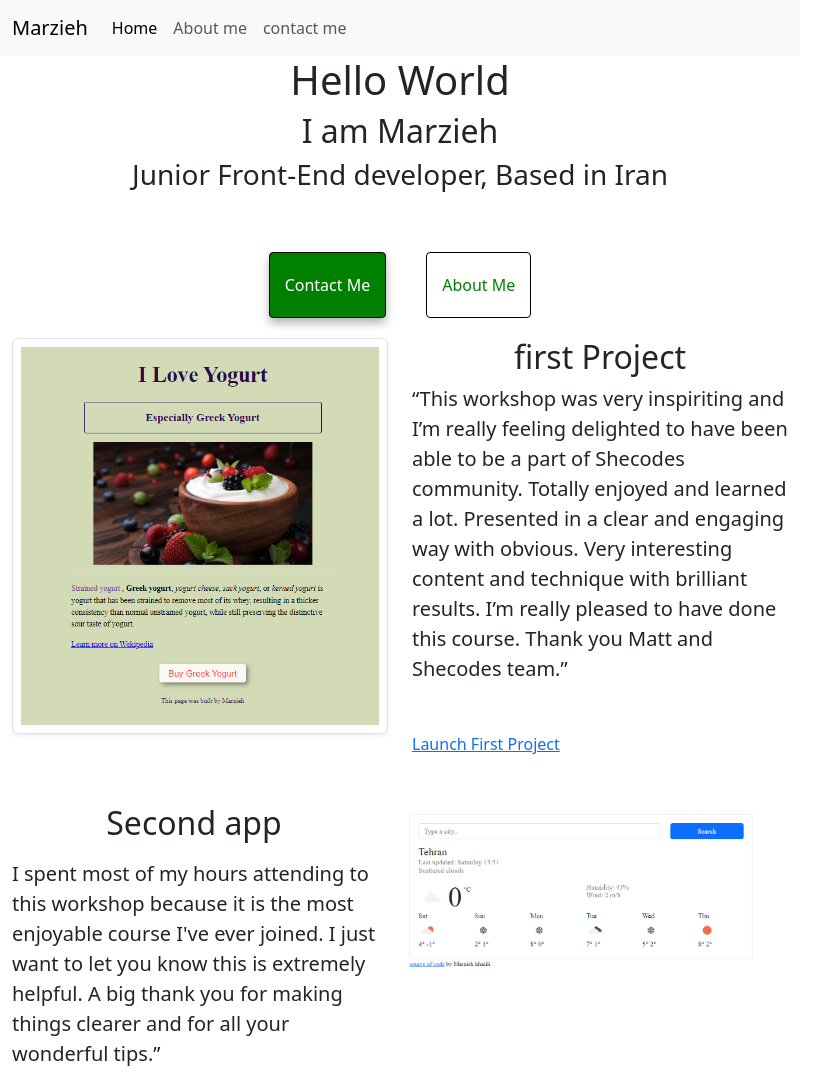
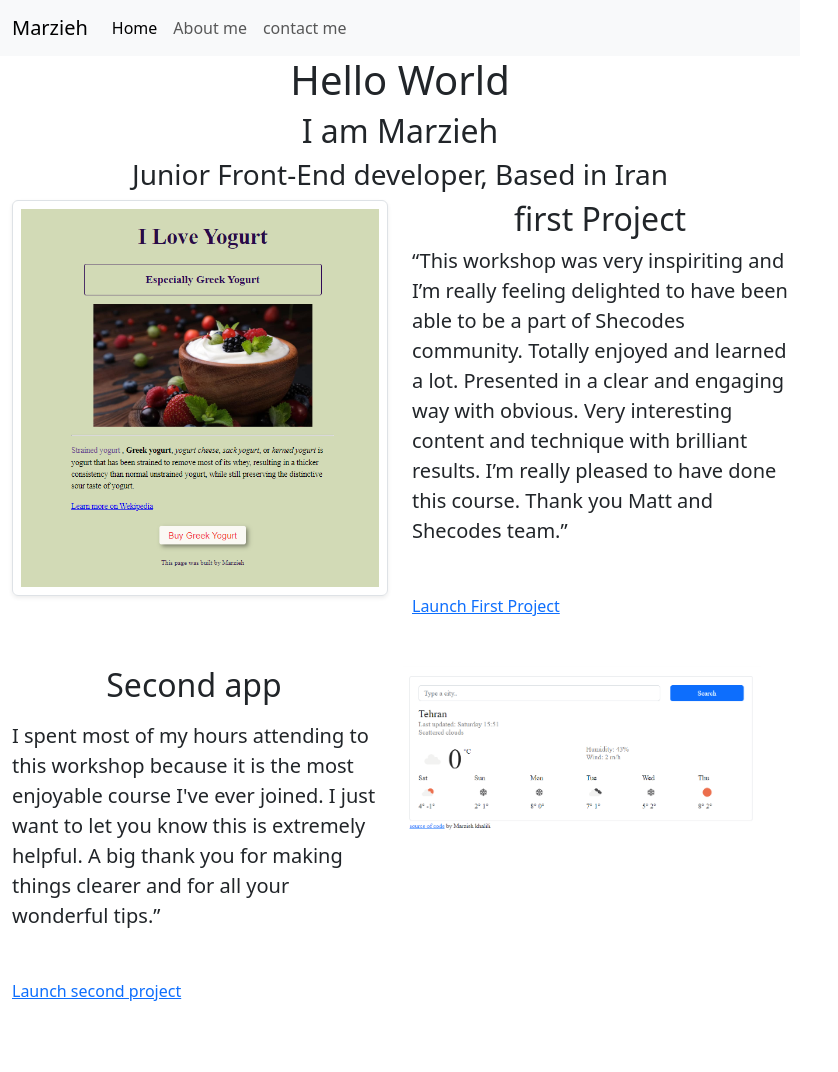
Before and after one commit to MarziehAI/AdvancedTools-responsive, a plain HTML site: page index.html in a window 1280 px wide. Shown: the top 1072 px of the page, without its empty margins (0-838 px from the left). After the commit the page ends 1051 px from the top, so only its background shows below. Drawn offline with nearby package versions, Linux system fonts and the light colour scheme; files that its build step writes are made by us from their sources.

Commit message:
edit links

```diff
--- a/index.html
+++ b/index.html
@@ -58,10 +58,6 @@
     <h3>
         Junior Front-End developer, Based in Iran
     </h3>
-    <div class="details">
-        <a href="about.html#contact-me" title="Contact-me" class="contact">contact me</a>
-        <a href="about.html" title="about-me" class="about">about me</a>
-    </div>
     <div class="container">
         <div class="row">
             <div class="col-md-6">
```
